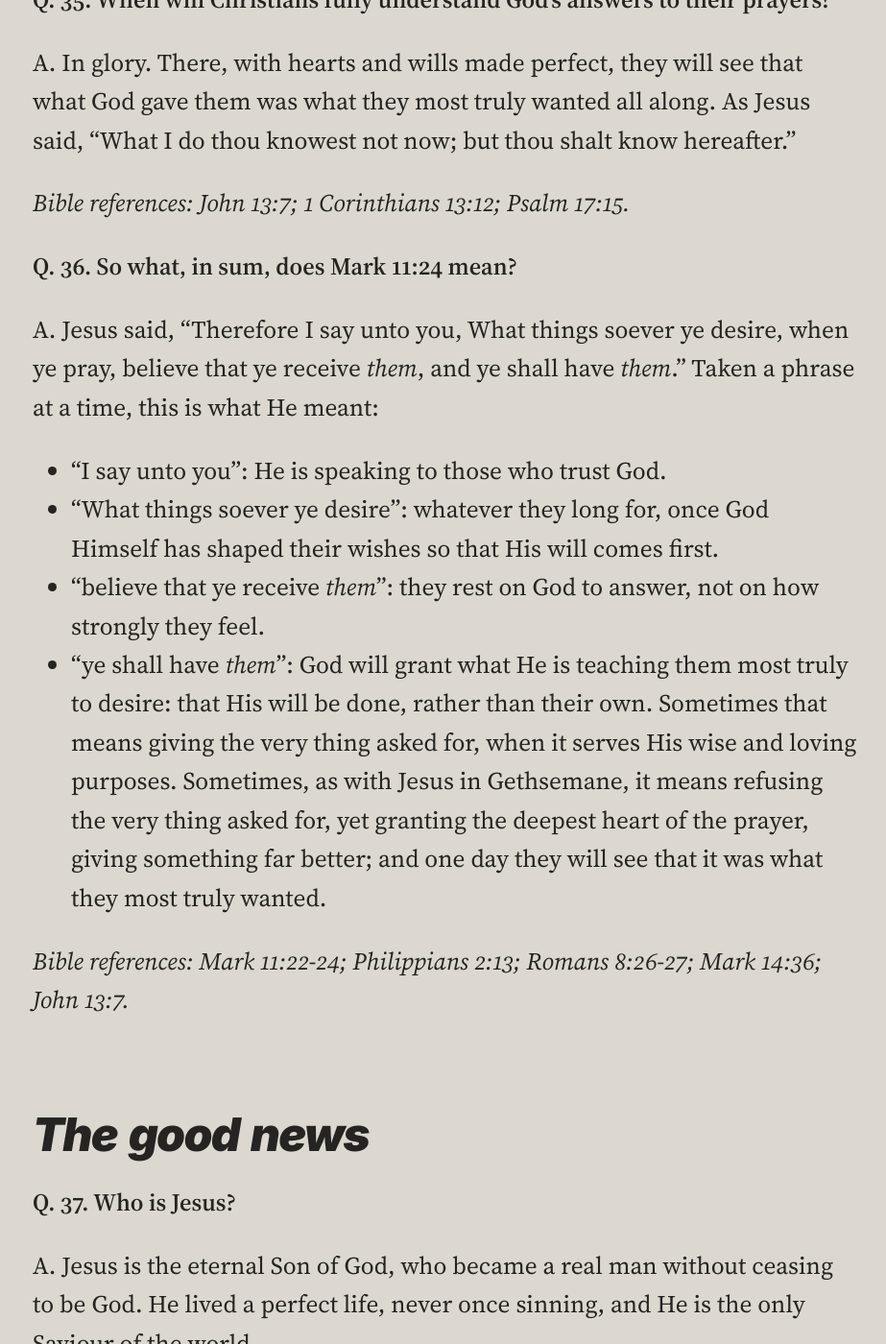
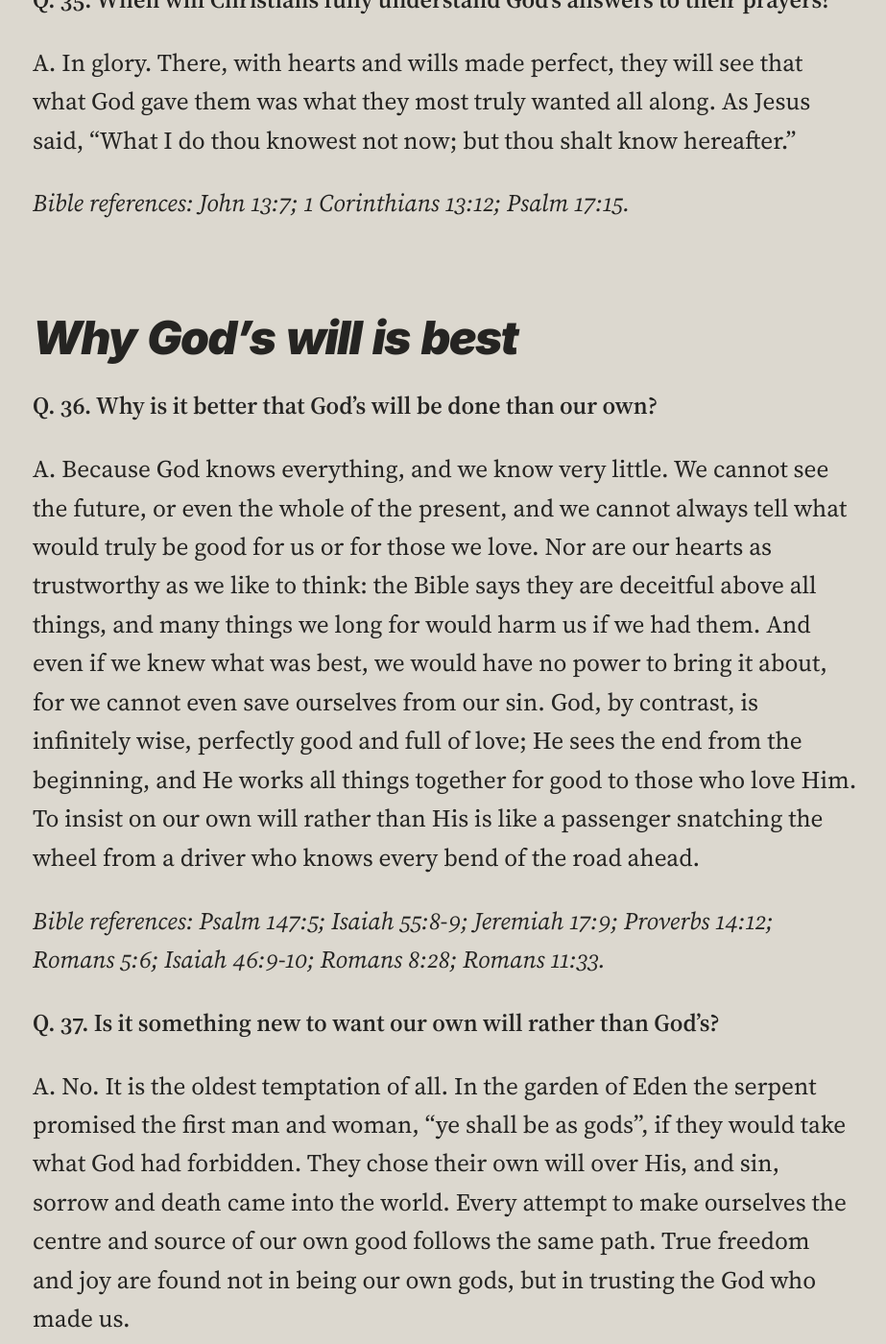
Before and after one commit to ForestWalkUK/truthpeaceandlove, a Jekyll site: the page built from _posts/2026-10-18-believing-prayer-catechism-mark-11-24.md, in a window 1280 px wide and 1400 px high, scrolled down 15730 px. Shown: the whole window at 96% size, without its empty margins (14-937 px from the left). Built offline with Jekyll 4.4.1, drawn with Linux system fonts in a browser that asks for light colours; some of the changed text lies outside the part shown.

Commit message:
Catechism v2.2: add section on why God's will is best (Q. 36 to Q. 38) and a heading for the summary
Co-Authored-By: Claude Opus 5.5 <noreply@anthropic.com>

```diff
--- a/_posts/2026-10-18-believing-prayer-catechism-mark-11-24.md
+++ b/_posts/2026-10-18-believing-prayer-catechism-mark-11-24.md
@@ -3,6 +3,9 @@ title: "Believing Prayer: A Catechism on Mark 11:24"
 sections: [otherbeliefs, deeper]
 document: catechism
 changes:
+  - version: "2.2"
+    date: 2026-11-12
+    note: "New section, “Why God’s will is best”, with three questions added (Q. 36 to Q. 38): why God’s will is better than our own, the temptation in Eden to be “as gods”, and the cross as the clearest proof that God’s will is good. Later questions renumbered. A heading, “Mark 11:24 in sum”, added before the summary question."
   - version: "2.1"
     date: 2026-11-12
     note: "Q. 36: the last line of the summary reworded, so that God grants what He is teaching His people most truly to desire, that His will be done rather than their own, giving the very thing asked for when it serves His wise and loving purposes; Romans 8:26-27 added to the references."
@@ -270,7 +273,29 @@ A. In glory. There, with hearts and wills made perfect, they will see that what
 
 *Bible references: John 13:7; 1 Corinthians 13:12; Psalm 17:15.*
 
-**Q. 36. So what, in sum, does Mark 11:24 mean?**
+## Why God’s will is best
+
+**Q. 36. Why is it better that God’s will be done than our own?**
+
+A. Because God knows everything, and we know very little. We cannot see the future, or even the whole of the present, and we cannot always tell what would truly be good for us or for those we love. Nor are our hearts as trustworthy as we like to think: the Bible says they are deceitful above all things, and many things we long for would harm us if we had them. And even if we knew what was best, we would have no power to bring it about, for we cannot even save ourselves from our sin. God, by contrast, is infinitely wise, perfectly good and full of love; He sees the end from the beginning, and He works all things together for good to those who love Him. To insist on our own will rather than His is like a passenger snatching the wheel from a driver who knows every bend of the road ahead.
+
+*Bible references: Psalm 147:5; Isaiah 55:8-9; Jeremiah 17:9; Proverbs 14:12; Romans 5:6; Isaiah 46:9-10; Romans 8:28; Romans 11:33.*
+
+**Q. 37. Is it something new to want our own will rather than God’s?**
+
+A. No. It is the oldest temptation of all. In the garden of Eden the serpent promised the first man and woman, “ye shall be as gods”, if they would take what God had forbidden. They chose their own will over His, and sin, sorrow and death came into the world. Every attempt to make ourselves the centre and source of our own good follows the same path. True freedom and joy are found not in being our own gods, but in trusting the God who made us.
+
+*Bible references: Genesis 3:1-6; Romans 5:12; Jeremiah 10:23; Proverbs 3:5-7; John 8:36.*
+
+**Q. 38. Where can we see most clearly that God’s will is good?**
+
+A. At the cross. There God willed that His Son should suffer and die for sinners. To human eyes it looked like the worst thing that could ever happen; yet through it God gave His unspeakable gift: His own Son, who bore the full weight of divine wrath, so that all who trust in Him, though they were God’s enemies, might be rescued from the eternal wrath due to them. And if God did not spare His own Son, we can trust Him with everything else: “He that spared not his own Son, but delivered him up for us all, how shall he not with him also freely give us all things?”
+
+*Bible references: Isaiah 53:5-6, 10; Acts 2:23; Acts 4:27-28; 2 Corinthians 9:15; Romans 5:8-10; Romans 8:32.*
+
+## Mark 11:24 in sum
+
+**Q. 39. So what, in sum, does Mark 11:24 mean?**
 
 A. Jesus said, “Therefore I say unto you, What things soever ye desire, when ye pray, believe that ye receive *them*, and ye shall have *them*.” Taken a phrase at a time, this is what He meant:
 
```
Also changed, not shown: other parts of _posts/2026-10-18-believing-prayer-catechism-mark-11-24.md (+6 -6 lines).
